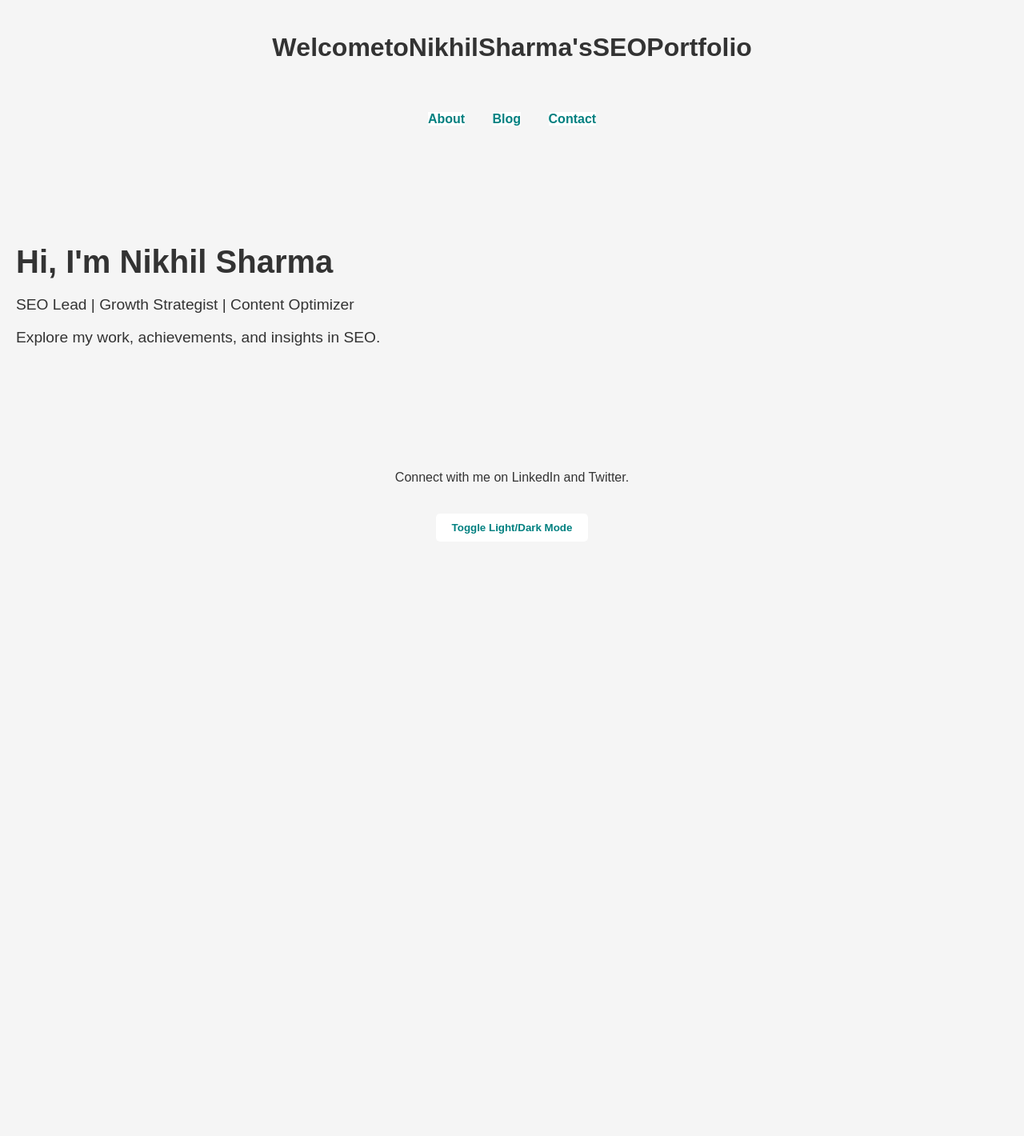
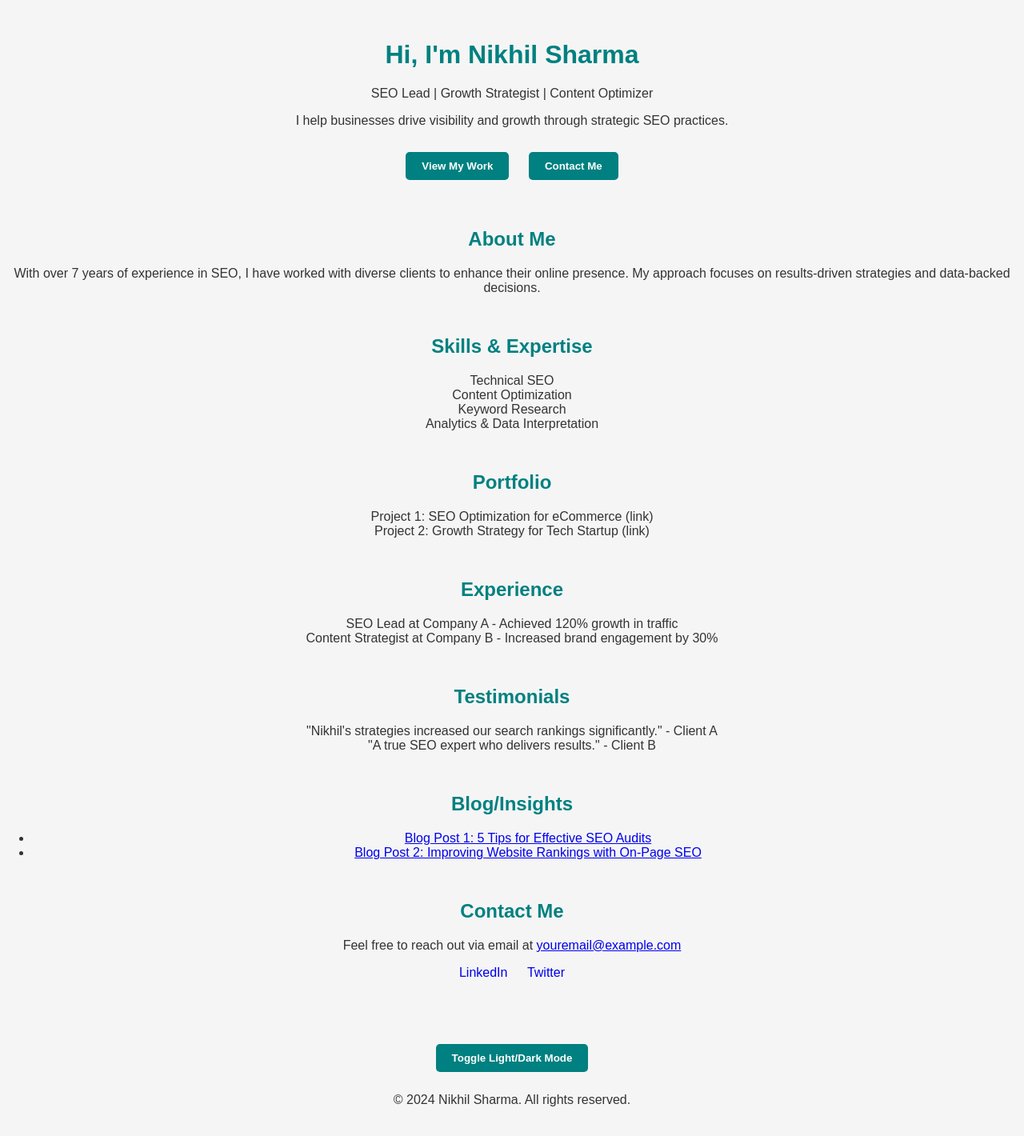
Before and after one commit to nikhilsearch/nikhilsearch.github.io, a plain HTML site: page index.html in a window 1280 px wide. Shown: the whole page at 80% size. Before the commit the page ends 800 px from the top, so only its background shows below. Drawn offline with nearby package versions, Linux system fonts and the light colour scheme.

Commit message:
Update index.html
Some Sections Added

```diff
--- a/index.html
+++ b/index.html
@@ -5,45 +5,103 @@
     <meta name="viewport" content="width=device-width, initial-scale=1.0">
     <title>Nikhil Sharma - SEO Lead Portfolio</title>
     <style>
-        /* Basic Styles */
+        /* General Styling */
         body { font-family: Arial, sans-serif; margin: 0; transition: background-color 0.5s, color 0.5s; }
         .light-theme { background-color: #f5f5f5; color: #333; }
         .dark-theme { background-color: #333; color: #f5f5f5; }
-        .header, .nav, .content, .footer { text-align: center; padding: 20px; }
-        .nav a { margin: 0 15px; text-decoration: none; font-weight: bold; }
-        .hero { padding: 100px 20px; position: relative; overflow: hidden; }
-        .hero h1 { font-size: 2.5em; margin-bottom: 0.5em; }
-        .hero p { font-size: 1.2em; }
-        .button { padding: 10px 20px; font-weight: bold; margin-top: 20px; cursor: pointer; border: none; border-radius: 5px; }
-        .button:hover { opacity: 0.9; }
-
-        /* Theme Colors */
-        .light-theme .nav a, .light-theme .button { color: #008080; background-color: #fff; }
-        .dark-theme .nav a, .dark-theme .button { color: #f5f5f5; background-color: #444; }
-
-        /* Animated Heading */
-        .animated-heading span { display: inline-block; opacity: 0; }
+        .container { padding: 40px; max-width: 1200px; margin: auto; }
+        .section { margin: 50px 0; text-align: center; }
+        h1, h2 { color: #008080; }
+        .button { padding: 10px 20px; border-radius: 5px; border: none; font-weight: bold; cursor: pointer; margin: 10px; }
+        .light-theme .button { background-color: #008080; color: #fff; }
+        .dark-theme .button { background-color: #444; color: #f5f5f5; }
+        .cta-buttons { margin-top: 20px; }
+        .skills-list, .project-list, .experience-list, .testimonial-list { list-style: none; padding: 0; }
+        .footer { text-align: center; padding: 20px; }
+        .social-links a { margin: 0 10px; text-decoration: none; }
     </style>
     <script src="https://cdnjs.cloudflare.com/ajax/libs/animejs/3.2.1/anime.min.js"></script>
 </head>
 <body class="light-theme">
-    <div class="header">
-        <h1 class="animated-heading">Welcome to Nikhil Sharma's SEO Portfolio</h1>
-    </div>
-    <div class="nav">
-        <a href="about.html">About</a>
-        <a href="blog.html">Blog</a>
-        <a href="contact.html">Contact</a>
-    </div>
-    <div class="hero">
-        <h1>Hi, I'm Nikhil Sharma</h1>
+    <!-- Hero Section -->
+    <header class="section">
+        <h1 class="animated-heading">Hi, I'm Nikhil Sharma</h1>
         <p>SEO Lead | Growth Strategist | Content Optimizer</p>
-        <p>Explore my work, achievements, and insights in SEO.</p>
-    </div>
-    <div class="footer">
-        <p>Connect with me on LinkedIn and Twitter.</p>
+        <p>I help businesses drive visibility and growth through strategic SEO practices.</p>
+        <div class="cta-buttons">
+            <button class="button">View My Work</button>
+            <button class="button">Contact Me</button>
+        </div>
+    </header>
+
+    <!-- About Me Section -->
+    <section class="section">
+        <h2>About Me</h2>
+        <p>With over 7 years of experience in SEO, I have worked with diverse clients to enhance their online presence. My approach focuses on results-driven strategies and data-backed decisions.</p>
+    </section>
+
+    <!-- Skills/Expertise Section -->
+    <section class="section">
+        <h2>Skills & Expertise</h2>
+        <ul class="skills-list">
+            <li>Technical SEO</li>
+            <li>Content Optimization</li>
+            <li>Keyword Research</li>
+            <li>Analytics & Data Interpretation</li>
+        </ul>
+    </section>
+
+    <!-- Portfolio/Projects Section -->
+    <section class="section">
+        <h2>Portfolio</h2>
+        <ul class="project-list">
+            <li>Project 1: SEO Optimization for eCommerce (link)</li>
+            <li>Project 2: Growth Strategy for Tech Startup (link)</li>
+        </ul>
+    </section>
+
+    <!-- Experience Section -->
+    <section class="section">
+        <h2>Experience</h2>
+        <ul class="experience-list">
+            <li>SEO Lead at Company A - Achieved 120% growth in traffic</li>
+            <li>Content Strategist at Company B - Increased brand engagement by 30%</li>
+        </ul>
+    </section>
+
+    <!-- Testimonials Section -->
+    <section class="section">
+        <h2>Testimonials</h2>
+        <ul class="testimonial-list">
+            <li>"Nikhil's strategies increased our search rankings significantly." - Client A</li>
+            <li>"A true SEO expert who delivers results." - Client B</li>
+        </ul>
+    </section>
+
+    <!-- Blog/Insights Section -->
+    <section class="section">
+        <h2>Blog/Insights</h2>
+        <ul>
+            <li><a href="blog/blog1.html">Blog Post 1: 5 Tips for Effective SEO Audits</a></li>
+            <li><a href="blog/blog2.html">Blog Post 2: Improving Website Rankings with On-Page SEO</a></li>
+        </ul>
+    </section>
+
+    <!-- Contact Section -->
+    <section class="section">
+        <h2>Contact Me</h2>
+        <p>Feel free to reach out via email at <a href="mailto:youremail@example.com">youremail@example.com</a></p>
+        <div class="social-links">
+            <a href="#">LinkedIn</a>
+            <a href="#">Twitter</a>
+        </div>
+    </section>
+
+    <!-- Footer with Toggle Button -->
+    <footer class="footer">
         <button class="button" onclick="toggleTheme()">Toggle Light/Dark Mode</button>
-    </div>
+        <p>&copy; 2024 Nikhil Sharma. All rights reserved.</p>
+    </footer>
 
     <script>
         // Split the header text into spans for animation
@@ -61,9 +119,8 @@
 
         // Light/Dark Mode Toggle
         function toggleTheme() {
-            const body = document.body;
-            body.classList.toggle('light-theme');
-            body.classList.toggle('dark-theme');
+            document.body.classList.toggle('light-theme');
+            document.body.classList.toggle('dark-theme');
         }
     </script>
 </body>
```
